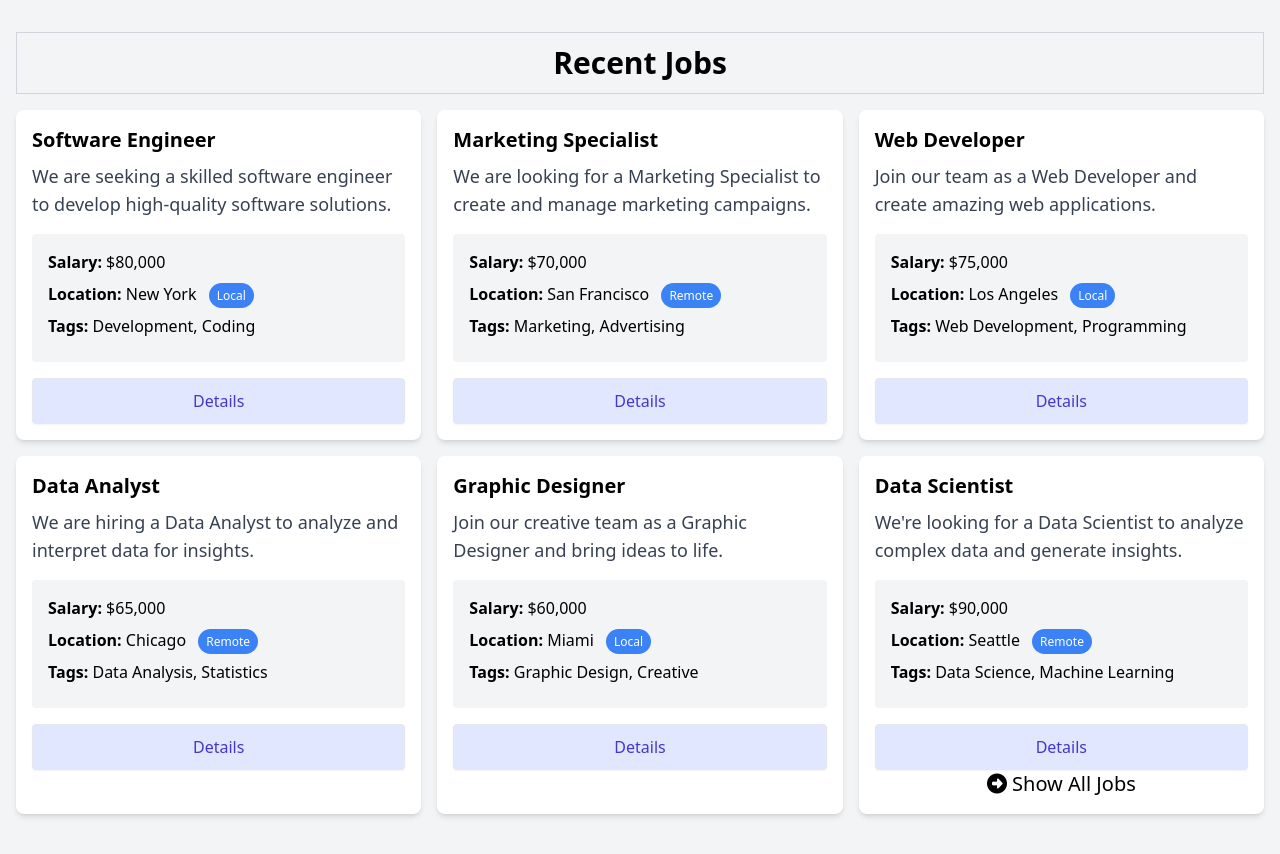
After one commit to jsjuris89/workopia-php, a PHP site: template views/listings/index.view.php in a window 1280 px wide. The commit adds this page. Run offline with PHP 8.4, Linux system fonts and the light colour scheme; the template is opened without the code that fills it, so the values that code supplies are empty.

Commit message:
added controllers/listings/index.php and create.php

```diff
--- a/controllers/error/404.php
+++ b/controllers/error/404.php
@@ -1,4 +1,3 @@
 <?php
 
-// If we go anything that is not in $routes array this is what will be shown
 echo '404 error';
--- a/controllers/listings/create.php
+++ b/controllers/listings/create.php
@@ -1,3 +1,4 @@
 <?php
 
-echo 'Create Job Listing';
+// echo 'Create Job Listing';
+loadView('listings/create');
--- a/controllers/listings/index.php
+++ b/controllers/listings/index.php
@@ -1,3 +1,4 @@
 <?php
 
-echo 'Listings...';
+// echo 'Listings...';
+loadView('listings/index');
--- a/public/index.php
+++ b/public/index.php
@@ -1,8 +1,6 @@
 <?php
 
 require '../helpers.php';
-
-// loadView('home');
 
 $routes = [
     '/' => 'controllers/home.php',
--- /dev/null
+++ b/views/listings/index.view.php
@@ -0,0 +1,168 @@
+<?php
+
+loadPartial('head');
+loadPartial('navbar');
+loadPartial('top-banner');
+?>
+
+<!-- Job Listings -->
+<section>
+  <div class="container mx-auto p-4 mt-4">
+    <div class="text-center text-3xl mb-4 font-bold border border-gray-300 p-3">Recent Jobs</div>
+    <div class="grid grid-cols-1 md:grid-cols-3 gap-4 mb-6">
+      <!-- Job Listing 1: Software Engineer -->
+      <div class="rounded-lg shadow-md bg-white">
+        <div class="p-4">
+          <h2 class="text-xl font-semibold">Software Engineer</h2>
+          <p class="text-gray-700 text-lg mt-2">
+            We are seeking a skilled software engineer to develop
+            high-quality software solutions.
+          </p>
+          <ul class="my-4 bg-gray-100 p-4 rounded">
+            <li class="mb-2"><strong>Salary:</strong> $80,000</li>
+            <li class="mb-2">
+              <strong>Location:</strong> New York
+              <span class="text-xs bg-blue-500 text-white rounded-full px-2 py-1 ml-2">Local</span>
+            </li>
+            <li class="mb-2">
+              <strong>Tags:</strong> <span>Development</span>,
+              <span>Coding</span>
+            </li>
+          </ul>
+          <a href="details.html" class="block w-full text-center px-5 py-2.5 shadow-sm rounded border text-base font-medium text-indigo-700 bg-indigo-100 hover:bg-indigo-200">
+            Details
+          </a>
+        </div>
+      </div>
+
+      <!-- Job Listing 2: Marketing Specialist -->
+      <div class="rounded-lg shadow-md bg-white">
+        <div class="p-4">
+          <h2 class="text-xl font-semibold">Marketing Specialist</h2>
+          <p class="text-gray-700 text-lg mt-2">
+            We are looking for a Marketing Specialist to create and manage
+            marketing campaigns.
+          </p>
+          <ul class="my-4 bg-gray-100 p-4 rounded">
+            <li class="mb-2"><strong>Salary:</strong> $70,000</li>
+            <li class="mb-2">
+              <strong>Location:</strong> San Francisco
+              <span class="text-xs bg-blue-500 text-white rounded-full px-2 py-1 ml-2">Remote</span>
+            </li>
+            <li class="mb-2">
+              <strong>Tags:</strong> <span>Marketing</span>,
+              <span>Advertising</span>
+            </li>
+          </ul>
+          <a href="details.html" class="block w-full text-center px-5 py-2.5 shadow-sm rounded border text-base font-medium text-indigo-700 bg-indigo-100 hover:bg-indigo-200">
+            Details
+          </a>
+        </div>
+      </div>
+
+      <!-- Job Listing 3: Web Developer -->
+      <div class="rounded-lg shadow-md bg-white">
+        <div class="p-4">
+          <h2 class="text-xl font-semibold">Web Developer</h2>
+          <p class="text-gray-700 text-lg mt-2">
+            Join our team as a Web Developer and create amazing web
+            applications.
+          </p>
+          <ul class="my-4 bg-gray-100 p-4 rounded">
+            <li class="mb-2"><strong>Salary:</strong> $75,000</li>
+            <li class="mb-2">
+              <strong>Location:</strong> Los Angeles
+              <span class="text-xs bg-blue-500 text-white rounded-full px-2 py-1 ml-2">Local</span>
+            </li>
+            <li class="mb-2">
+              <strong>Tags:</strong> <span>Web Development</span>,
+              <span>Programming</span>
+            </li>
+          </ul>
+          <a href="details.html" class="block w-full text-center px-5 py-2.5 shadow-sm rounded border text-base font-medium text-indigo-700 bg-indigo-100 hover:bg-indigo-200">
+            Details
+          </a>
+        </div>
+      </div>
+
+      <!-- Job Listing 4: Data Analyst -->
+      <div class="rounded-lg shadow-md bg-white">
+        <div class="p-4">
+          <h2 class="text-xl font-semibold">Data Analyst</h2>
+          <p class="text-gray-700 text-lg mt-2">
+            We are hiring a Data Analyst to analyze and interpret data for
+            insights.
+          </p>
+          <ul class="my-4 bg-gray-100 p-4 rounded">
+            <li class="mb-2"><strong>Salary:</strong> $65,000</li>
+            <li class="mb-2">
+              <strong>Location:</strong> Chicago
+              <span class="text-xs bg-blue-500 text-white rounded-full px-2 py-1 ml-2">Remote</span>
+            </li>
+            <li class="mb-2">
+              <strong>Tags:</strong> <span>Data Analysis</span>,
+              <span>Statistics</span>
+            </li>
+          </ul>
+          <a href="details.html" class="block w-full text-center px-5 py-2.5 shadow-sm rounded border text-base font-medium text-indigo-700 bg-indigo-100 hover:bg-indigo-200">
+            Details
+          </a>
+        </div>
+      </div>
+
+      <!-- Job Listing 5: Graphic Designer -->
+      <div class="rounded-lg shadow-md bg-white">
+        <div class="p-4">
+          <h2 class="text-xl font-semibold">Graphic Designer</h2>
+          <p class="text-gray-700 text-lg mt-2">
+            Join our creative team as a Graphic Designer and bring ideas to
+            life.
+          </p>
+          <ul class="my-4 bg-gray-100 p-4 rounded">
+            <li class="mb-2"><strong>Salary:</strong> $60,000</li>
+            <li class="mb-2">
+              <strong>Location:</strong> Miami
+              <span class="text-xs bg-blue-500 text-white rounded-full px-2 py-1 ml-2">Local</span>
+            </li>
+            <li class="mb-2">
+              <strong>Tags:</strong> <span>Graphic Design</span>,
+              <span>Creative</span>
+            </li>
+          </ul>
+          <a href="details.html" class="block w-full text-center px-5 py-2.5 shadow-sm rounded border text-base font-medium text-indigo-700 bg-indigo-100 hover:bg-indigo-200">
+            Details
+          </a>
+        </div>
+      </div>
+
+      <div class="rounded-lg shadow-md bg-white">
+        <div class="p-4">
+          <h2 class="text-xl font-semibold">Data Scientist</h2>
+          <p class="text-gray-700 text-lg mt-2">
+            We're looking for a Data Scientist to analyze complex data and
+            generate insights.
+          </p>
+          <ul class="my-4 bg-gray-100 p-4 rounded">
+            <li class="mb-2"><strong>Salary:</strong> $90,000</li>
+            <li class="mb-2">
+              <strong>Location:</strong> Seattle
+              <span class="text-xs bg-blue-500 text-white rounded-full px-2 py-1 ml-2">Remote</span>
+            </li>
+            <li class="mb-2">
+              <strong>Tags:</strong> <span>Data Science</span>,
+              <span>Machine Learning</span>
+            </li>
+          </ul>
+          <a href="details.html" class="block w-full text-center px-5 py-2.5 shadow-sm rounded border text-base font-medium text-indigo-700 bg-indigo-100 hover:bg-indigo-200">
+            Details
+          </a>    <a href="/listings" class="block text-xl text-center">
+      <i class="fa fa-arrow-alt-circle-right"></i>
+      Show All Jobs
+    </a>
+        </div>
+      </div>
+    </div>
+</section>
+
+<?php loadPartial('bottom-banner') ?>
+<?php loadPartial('footer') ?>
```
Also changed, not shown: views/listings/create.view.php (added, +126 -0 lines).
